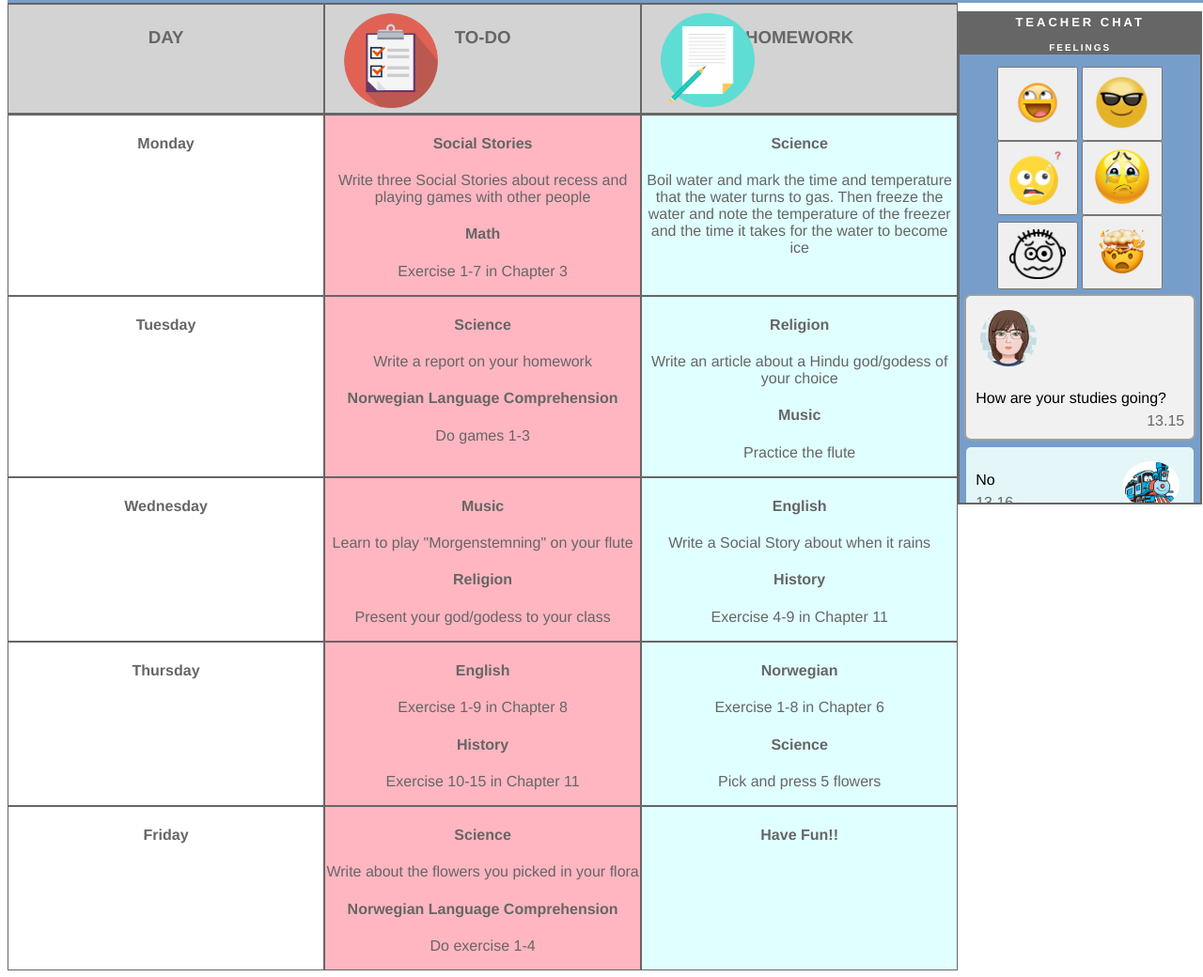
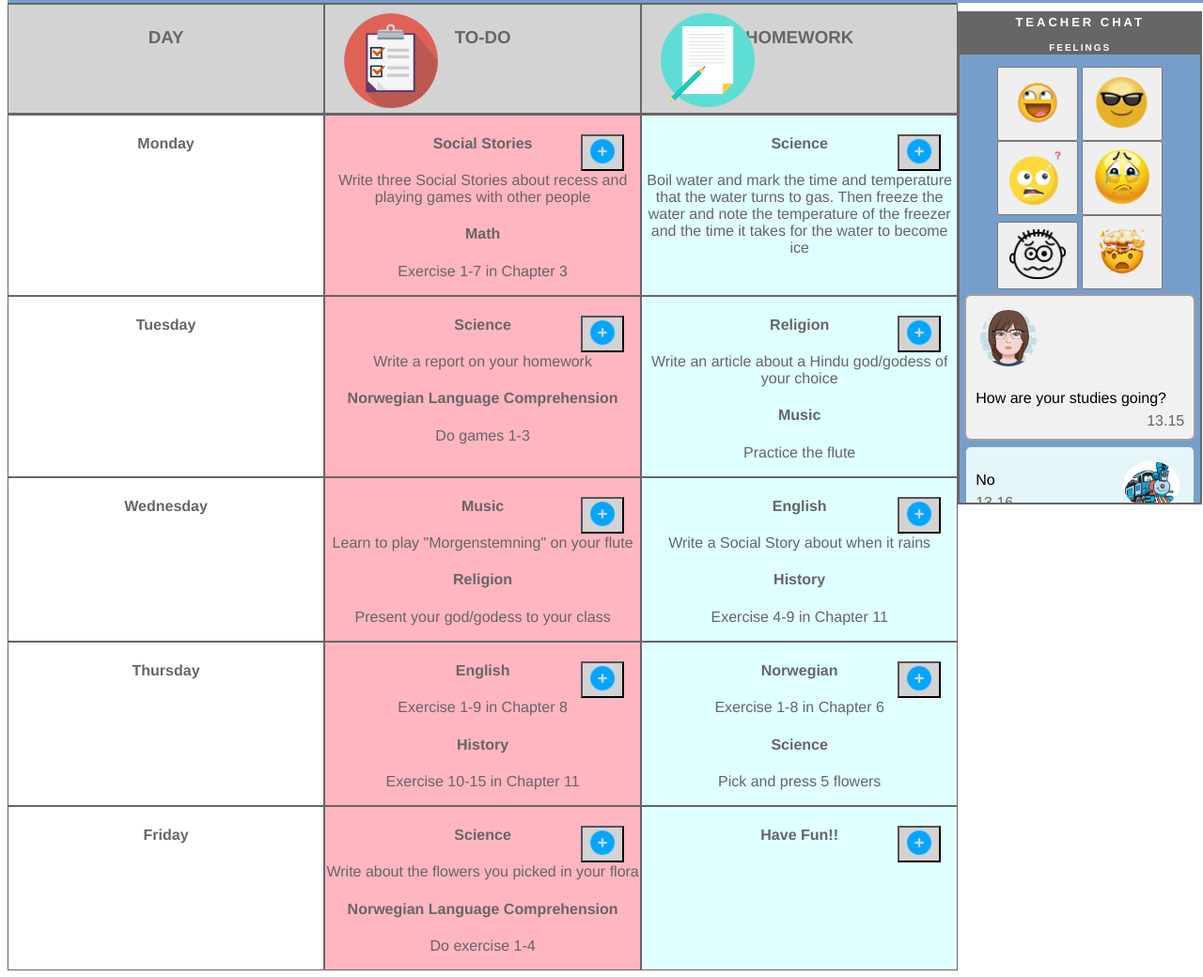
Before and after one commit to sarahbra/FinalProject, a plain HTML site: page Final Project/Final Project/timetable.html in a window 1280 px wide. Shown: the part 263-1303 px from the top of the page at 94% size. Drawn offline with Linux system fonts and the light colour scheme.

Commit message:
Added buttons to timetable

```diff
--- a/Final Project/Final Project/css.css
+++ b/Final Project/Final Project/css.css
@@ -172,7 +172,7 @@ body {
 
 .chat button:hover {
   cursor: pointer;
-  background: lightblue;
+  background: lightgreen;
 }
 
 .container {
--- a/Final Project/Final Project/stylesheet2.css
+++ b/Final Project/Final Project/stylesheet2.css
@@ -54,6 +54,7 @@ body{
 
 .add button:hover {
   background-color: lightgreen;
+  cursor: pointer;
 }
 
 .calendar {
@@ -99,18 +100,15 @@ body{
 }
 
 .dag button{
-  display: grid;
-  position: relative;
-  cursor: pointer;
-  width: auto;
   background-color: lightgrey;
-  margin-top: 20px;
-  margin-bottom: -20px;
-  margin-left: 70%;
+  float: right;
+  margin-top: -12%;
+  margin-right: 5%;
 }
 
 .dag button:hover{
   background-color: lightgreen;
+  cursor: pointer;
 }
 
 .dag button img {
@@ -138,7 +136,7 @@ body{
 
 .chat button:hover {
   cursor: pointer;
-  background: lightblue;
+  background: lightgreen;
 }
 
 .button-image{
--- a/Final Project/Final Project/timetable.html
+++ b/Final Project/Final Project/timetable.html
@@ -37,12 +37,14 @@
       </div>
       <div id="To-Do" class="dag">
         <h4>Social Stories</h4>
+        <button class="button"><img src="plus.png" alt="Add event"></button>
         <p>Write three Social Stories about recess and playing games with other people</p>
         <h4>Math</h4>
         <p>Exercise 1-7 in Chapter 3</p>
       </div>
       <div id="Homework" class="dag">
         <h4>Science</h4>
+        <button class="button"><img src="plus.png" alt="Add event"></button>
         <p>Boil water and mark the time and temperature that the water turns to gas. Then freeze
         the water and note the temperature of the freezer and the time it takes for the water
         to become ice</p>
@@ -52,12 +54,14 @@
       </div>
       <div id="To-Do" class="dag">
         <h4>Science</h4>
+        <button class="button"><img src="plus.png" alt="Add event"></button>
         <p>Write a report on your homework</p>
         <h4>Norwegian Language Comprehension</h4>
         <p>Do games 1-3</p>
       </div>
       <div id="Homework" class="dag">
         <h4>Religion</h4>
+        <button class="button"><img src="plus.png" alt="Add event"></button>
         <p>Write an article about a Hindu god/godess of your choice</p>
         <h4>Music</h4>
         <p>Practice the flute</p>
@@ -67,12 +71,14 @@
       </div>
       <div id="To-Do" class="dag">
         <h4>Music</h4>
+        <button class="button"><img src="plus.png" alt="Add event"></button>
         <p>Learn to play "Morgenstemning" on your flute</p>
         <h4>Religion</h4>
         <p>Present your god/godess to your class</p>
       </div>
       <div id="Homework" class="dag">
         <h4>English</h4>
+        <button class="button"><img src="plus.png" alt="Add event"></button>
         <p>Write a Social Story about when it rains</p>
         <h4>History</h4>
         <p>Exercise 4-9 in Chapter 11</p>
@@ -82,12 +88,14 @@
       </div>
       <div id="To-Do" class="dag">
         <h4>English</h4>
+        <button class="button"><img src="plus.png" alt="Add event"></button>
         <p>Exercise 1-9 in Chapter 8</p>
         <h4>History</h4>
         <p>Exercise 10-15 in Chapter 11</p>
       </div>
       <div id="Homework" class="dag">
         <h4>Norwegian</h4>
+        <button class="button"><img src="plus.png" alt="Add event"></button>
         <p>Exercise 1-8 in Chapter 6</p>
         <h4>Science</h4>
         <p>Pick and press 5 flowers</p>
@@ -97,12 +105,14 @@
       </div>
       <div id="To-Do" class="dag">
         <h4>Science</h4>
+        <button class="button"><img src="plus.png" alt="Add event"></button>
         <p>Write about the flowers you picked in your flora</p>
         <h4>Norwegian Language Comprehension</h4>
         <p>Do exercise 1-4</p>
       </div>
       <div id="Homework" class="dag">
         <h4>Have Fun!!</h4>
+        <button class="button"><img src="plus.png" alt="Add event"></button>
       </div>
     </div>
 
```
